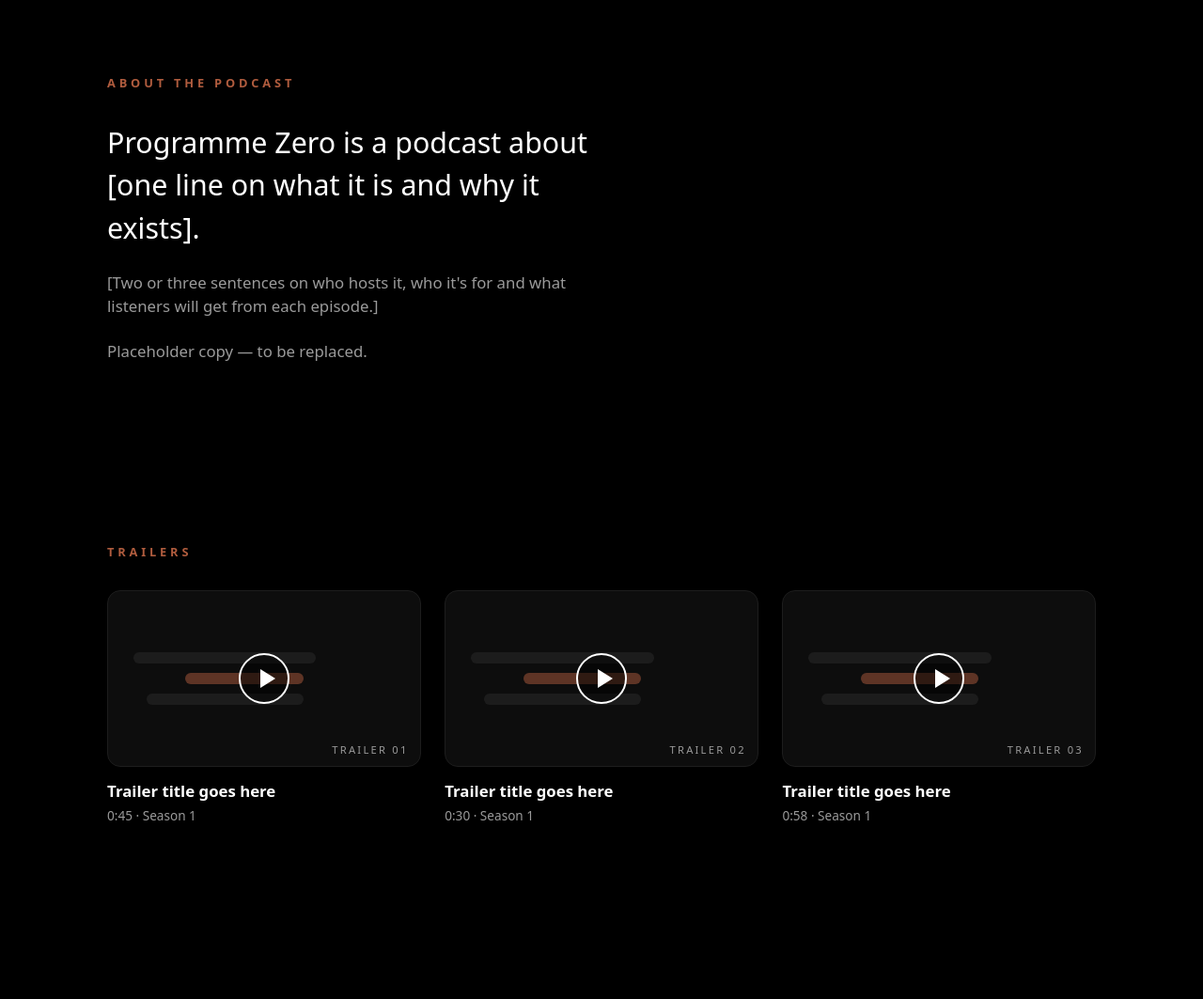
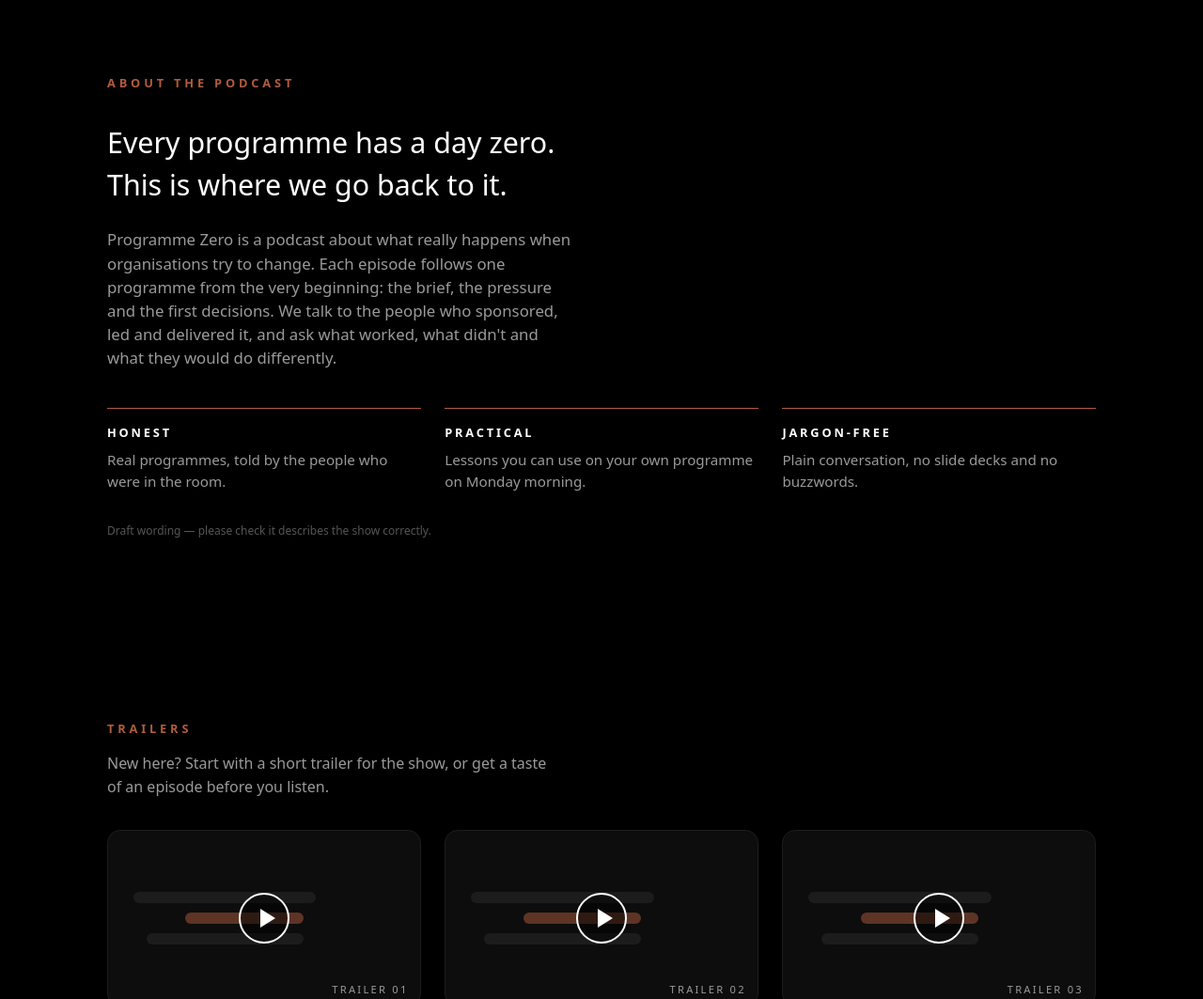
Before and after one commit to RippleFusion/programmezero, a plain HTML site: page index.html in a window 1280 px wide. Shown: the part 300-1363 px from the top of the page at 94% size. Drawn offline with Linux system fonts and the light colour scheme.

Commit message:
Write page copy; split contact into General, Work with us, Guests and Press
Co-Authored-By: Claude Sonnet 5.5 <noreply@anthropic.com>
Claude-Session: https://claude.ai/code/session_014iABCjA4ppTpbYEo7uH935

```diff
--- a/index.html
+++ b/index.html
@@ -4,12 +4,12 @@
 <meta charset="utf-8">
 <meta name="viewport" content="width=device-width, initial-scale=1">
 <title>Programme Zero</title>
-<meta name="description" content="Programme Zero. Coming soon.">
+<meta name="description" content="Programme Zero is a podcast about what really happens when organisations try to change. Honest conversations from day zero.">
 <meta name="theme-color" content="#000000">
 <link rel="icon" href="images/favicon.png">
 <link rel="canonical" href="https://programmezero.com/">
 <meta property="og:title" content="Programme Zero">
-<meta property="og:description" content="Programme Zero. Coming soon.">
+<meta property="og:description" content="Programme Zero is a podcast about what really happens when organisations try to change. Honest conversations from day zero.">
 <meta property="og:image" content="https://programmezero.com/images/share.jpg">
 <meta property="og:url" content="https://programmezero.com/">
 <meta name="twitter:card" content="summary_large_image">
@@ -66,7 +66,7 @@ footer.site a{display:inline-block;color:var(--ink);text-decoration:none;margin:
 .note{color:#555;font-size:.75rem;margin-top:1.5rem}
 .soc{display:flex;flex-wrap:wrap;justify-content:center;gap:.6rem 1.4rem;list-style:none;padding:0;margin-bottom:1.5rem}footer.site .soc a{color:var(--mute)}footer.site .soc a:hover{color:var(--accent)}
 @media(max-width:640px){.bars i.o::after{display:none}.bars{width:18vw}nav.top ul{gap:.5rem .9rem;justify-content:flex-end}nav.top a{font-size:.62rem;letter-spacing:.1em}section.blk{padding:4rem 1.25rem}}
-.thumb.play .pb{position:absolute;left:50%;top:50%;width:54px;height:54px;margin:-27px 0 0 -27px;border-radius:50%;border:2px solid #fff;background:rgba(0,0,0,.5)}.thumb.play .pb::after{content:"";position:absolute;left:21px;top:15px;border-left:16px solid #fff;border-top:10px solid transparent;border-bottom:10px solid transparent}.thumb.play i{opacity:.5}</style>
+.thumb.play .pb{position:absolute;left:50%;top:50%;width:54px;height:54px;margin:-27px 0 0 -27px;border-radius:50%;border:2px solid #fff;background:rgba(0,0,0,.5)}.thumb.play .pb::after{content:"";position:absolute;left:21px;top:15px;border-left:16px solid #fff;border-top:10px solid transparent;border-bottom:10px solid transparent}.thumb.play i{opacity:.5}.lede{color:var(--mute);max-width:52ch;line-height:1.6;margin:-1rem 0 2rem}.pts{list-style:none;padding:0;margin-top:2.5rem;display:grid;grid-template-columns:repeat(auto-fit,minmax(220px,1fr));gap:1.6rem}.pts li{border-top:1px solid var(--accent);padding-top:1rem}.pts b{display:block;font-size:.8rem;letter-spacing:.22em;text-transform:uppercase;font-weight:600}.pts span{display:block;color:var(--mute);margin-top:.6rem;line-height:1.5;font-size:.95rem}.about p.note{font-size:.75rem;color:#555;max-width:none;margin-top:2rem}</style>
 </head>
 <body>
 <header class="strip" id="top">
@@ -80,11 +80,12 @@ footer.site a{display:inline-block;color:var(--ink);text-decoration:none;margin:
 <main>
   </main>
 <section class="blk about" id="about"><h2>About the podcast</h2>
-<p>Programme Zero is a podcast about [one line on what it is and why it exists].</p>
-<p>[Two or three sentences on who hosts it, who it's for and what listeners will get from each episode.]</p>
-<p class="note">Placeholder copy &mdash; to be replaced.</p></section>
-<section class="blk" id="trailers"><h2>Trailers</h2><div class="grid"><a class="card" href="#trailers"><div class="thumb play"><i></i><i class="o"></i><i></i><span class="pb"></span><b>TRAILER 01</b></div><h3>Trailer title goes here</h3><p>0:45 &middot; Season 1</p></a><a class="card" href="#trailers"><div class="thumb play"><i></i><i class="o"></i><i></i><span class="pb"></span><b>TRAILER 02</b></div><h3>Trailer title goes here</h3><p>0:30 &middot; Season 1</p></a><a class="card" href="#trailers"><div class="thumb play"><i></i><i class="o"></i><i></i><span class="pb"></span><b>TRAILER 03</b></div><h3>Trailer title goes here</h3><p>0:58 &middot; Season 1</p></a></div></section>
-<section class="blk" id="episodes"><h2>Episodes</h2><div class="grid"><a class="card" href="#episodes"><div class="thumb"><i></i><i class="o"></i><i></i><b>EP 01</b></div><h3>Episode title goes here</h3><p>Guest name &middot; Jan 2027</p><em>Listen</em></a><a class="card" href="#episodes"><div class="thumb"><i></i><i class="o"></i><i></i><b>EP 02</b></div><h3>Episode title goes here</h3><p>Guest name &middot; Feb 2027</p><em>Listen</em></a><a class="card" href="#episodes"><div class="thumb"><i></i><i class="o"></i><i></i><b>EP 03</b></div><h3>Episode title goes here</h3><p>Guest name &middot; Mar 2027</p><em>Listen</em></a><a class="card" href="#episodes"><div class="thumb"><i></i><i class="o"></i><i></i><b>EP 04</b></div><h3>Episode title goes here</h3><p>Guest name &middot; Apr 2027</p><em>Listen</em></a><a class="card" href="#episodes"><div class="thumb"><i></i><i class="o"></i><i></i><b>EP 05</b></div><h3>Episode title goes here</h3><p>Guest name &middot; May 2027</p><em>Listen</em></a><a class="card" href="#episodes"><div class="thumb"><i></i><i class="o"></i><i></i><b>EP 06</b></div><h3>Episode title goes here</h3><p>Guest name &middot; Jun 2027</p><em>Listen</em></a></div></section>
+<p>Every programme has a day zero. This is where we go back to it.</p>
+<p>Programme Zero is a podcast about what really happens when organisations try to change. Each episode follows one programme from the very beginning: the brief, the pressure and the first decisions. We talk to the people who sponsored, led and delivered it, and ask what worked, what didn't and what they would do differently.</p>
+<ul class="pts"><li><b>Honest</b><span>Real programmes, told by the people who were in the room.</span></li><li><b>Practical</b><span>Lessons you can use on your own programme on Monday morning.</span></li><li><b>Jargon-free</b><span>Plain conversation, no slide decks and no buzzwords.</span></li></ul>
+<p class="note">Draft wording &mdash; please check it describes the show correctly.</p></section>
+<section class="blk" id="trailers"><h2>Trailers</h2><p class="lede">New here? Start with a short trailer for the show, or get a taste of an episode before you listen.</p><div class="grid"><a class="card" href="#trailers"><div class="thumb play"><i></i><i class="o"></i><i></i><span class="pb"></span><b>TRAILER 01</b></div><h3>Programme Zero: the trailer</h3><p>0:45 &middot; Season 1</p></a><a class="card" href="#trailers"><div class="thumb play"><i></i><i class="o"></i><i></i><span class="pb"></span><b>TRAILER 02</b></div><h3>Season one: what to expect</h3><p>0:30 &middot; Season 1</p></a><a class="card" href="#trailers"><div class="thumb play"><i></i><i class="o"></i><i></i><span class="pb"></span><b>TRAILER 03</b></div><h3>Day zero: why we start at the beginning</h3><p>0:58 &middot; Season 1</p></a></div></section>
+<section class="blk" id="episodes"><h2>Episodes</h2><p class="lede">One programme per episode, told from day zero. Listen here or on your favourite podcast platform.</p><div class="grid"><a class="card" href="#episodes"><div class="thumb"><i></i><i class="o"></i><i></i><b>EP 01</b></div><h3>Episode title goes here</h3><p>Guest name &middot; Jan 2027</p><em>Listen</em></a><a class="card" href="#episodes"><div class="thumb"><i></i><i class="o"></i><i></i><b>EP 02</b></div><h3>Episode title goes here</h3><p>Guest name &middot; Feb 2027</p><em>Listen</em></a><a class="card" href="#episodes"><div class="thumb"><i></i><i class="o"></i><i></i><b>EP 03</b></div><h3>Episode title goes here</h3><p>Guest name &middot; Mar 2027</p><em>Listen</em></a><a class="card" href="#episodes"><div class="thumb"><i></i><i class="o"></i><i></i><b>EP 04</b></div><h3>Episode title goes here</h3><p>Guest name &middot; Apr 2027</p><em>Listen</em></a><a class="card" href="#episodes"><div class="thumb"><i></i><i class="o"></i><i></i><b>EP 05</b></div><h3>Episode title goes here</h3><p>Guest name &middot; May 2027</p><em>Listen</em></a><a class="card" href="#episodes"><div class="thumb"><i></i><i class="o"></i><i></i><b>EP 06</b></div><h3>Episode title goes here</h3><p>Guest name &middot; Jun 2027</p><em>Listen</em></a></div></section>
 <footer class="site"><p>&copy; 2026 Programme Zero</p></footer>
 
 </body>
```
Also changed, not shown: contact.html (+4 -4 lines).
